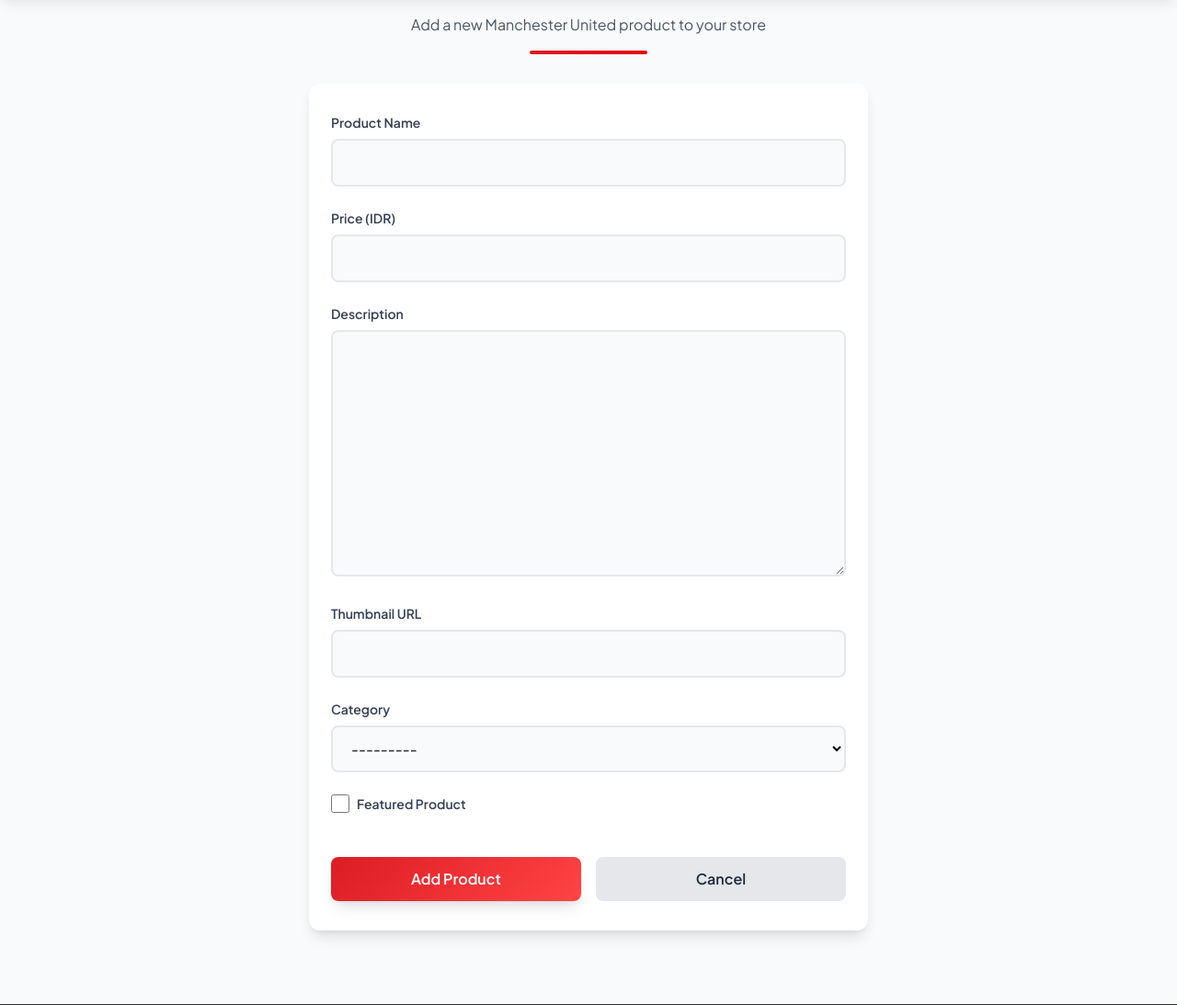
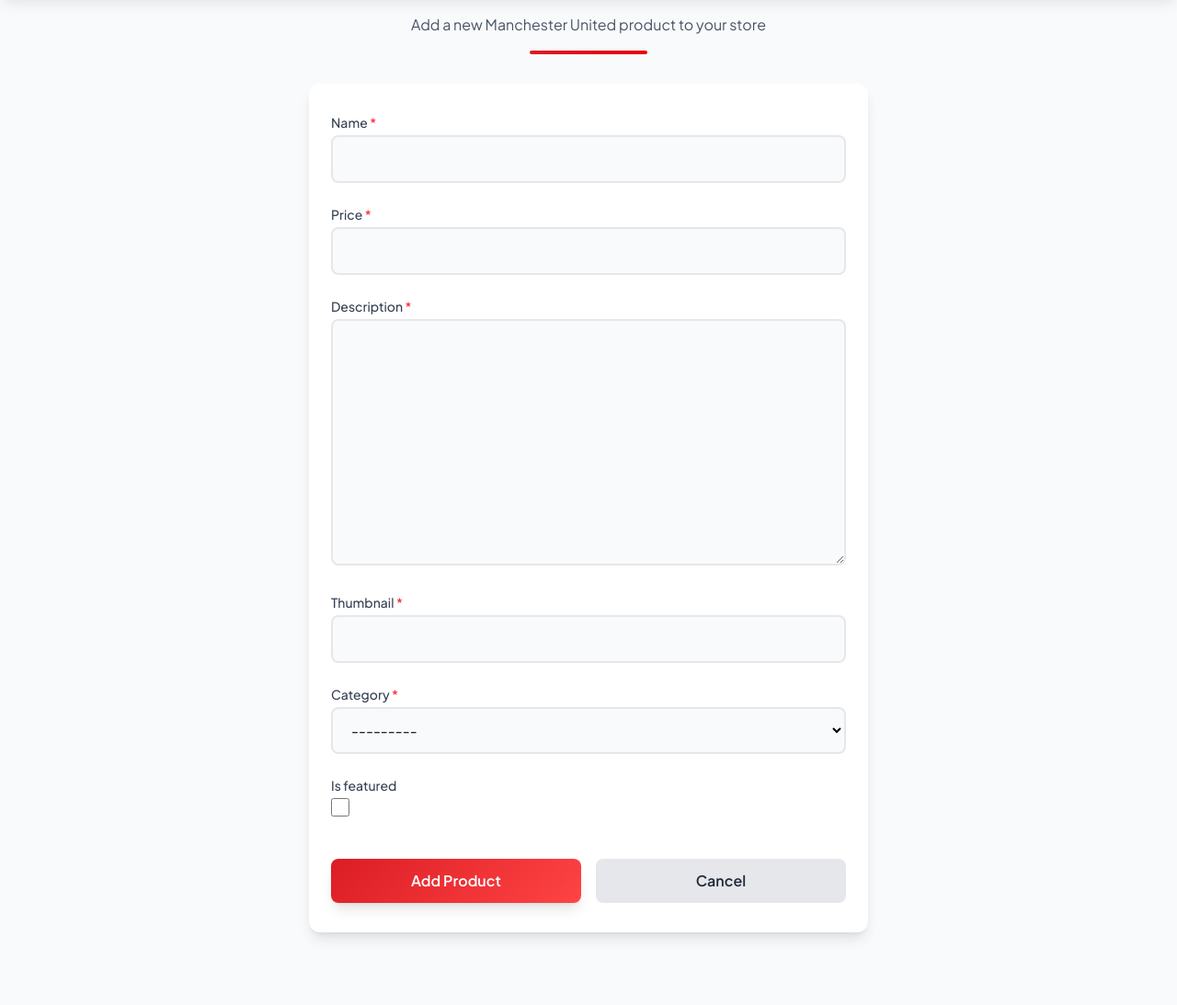
Before and after one commit to muhfauzannn/mu_shop, a Django app: page /create-product/ in a window 1280 px wide. Shown: the part 121-1214 px from the top of the page at 92% size. Run offline with Django 5.2, Linux system fonts and the light colour scheme.

Commit message:
feat: refactor product creation form for improved field handling and error display

```diff
--- a/main/templates/create_product.html
+++ b/main/templates/create_product.html
@@ -29,98 +29,25 @@
     <!-- Form Container -->
     <div class="bg-white rounded-xl shadow-lg overflow-hidden">
       <div class="px-6 py-8">
+
         <form method="POST" class="space-y-6">
             {% csrf_token %}
-
-          <!-- Product Name -->
+            {% for field in form %}
                 <div>
-            <label
-              for="{{ form.name.id_for_label }}"
-              class="block text-sm font-semibold text-gray-700 mb-2"
-            >
-              Product Name
+                    <label for="{{ field.id_for_label }}" class="block text-sm font-medium text-gray-700 mb-1">
+                        {{ field.label }}
+                        {% if field.field.required %}<span class="text-red-500">*</span>{% endif %}
                     </label>
-            {{ form.name }} {% if form.name.errors %}
-            <p class="mt-1 text-sm text-red-600">{{ form.name.errors.0 }}</p>
+                    {{ field }}
+                    {% if field.help_text %}
+                        <p class="text-xs text-gray-500 mt-1">{{ field.help_text }}</p>
                     {% endif %}
+                    {% for error in field.errors %}
+                        <p class="text-xs text-red-600 mt-1">{{ error }}</p>
+                    {% endfor %}
                 </div>
-
-          <!-- Price -->
-          <div>
-            <label
-              for="{{ form.price.id_for_label }}"
-              class="block text-sm font-semibold text-gray-700 mb-2"
-            >
-              Price (IDR)
-            </label>
-            {{ form.price }} {% if form.price.errors %}
-            <p class="mt-1 text-sm text-red-600">{{ form.price.errors.0 }}</p>
-            {% endif %}
-          </div>
-
-          <!-- Description -->
-          <div>
-            <label
-              for="{{ form.description.id_for_label }}"
-              class="block text-sm font-semibold text-gray-700 mb-2"
-            >
-              Description
-            </label>
-            {{ form.description }} {% if form.description.errors %}
-            <p class="mt-1 text-sm text-red-600">
-              {{ form.description.errors.0 }}
-            </p>
-            {% endif %}
-          </div>
-
-          <!-- Thumbnail URL -->
-          <div>
-            <label
-              for="{{ form.thumbnail.id_for_label }}"
-              class="block text-sm font-semibold text-gray-700 mb-2"
-            >
-              Thumbnail URL
-            </label>
-            {{ form.thumbnail }} {% if form.thumbnail.errors %}
-            <p class="mt-1 text-sm text-red-600">
-              {{ form.thumbnail.errors.0 }}
-            </p>
-            {% endif %}
-          </div>
-
-          <!-- Category -->
-          <div>
-            <label
-              for="{{ form.category.id_for_label }}"
-              class="block text-sm font-semibold text-gray-700 mb-2"
-            >
-              Category
-            </label>
-            {{ form.category }} {% if form.category.errors %}
-            <p class="mt-1 text-sm text-red-600">
-              {{ form.category.errors.0 }}
-            </p>
-            {% endif %}
-          </div>
-
-          <!-- Featured Product -->
-          <div class="flex items-center">
-            {{ form.is_featured }}
-            <label
-              for="{{ form.is_featured.id_for_label }}"
-              class="ml-2 text-sm font-semibold text-gray-700"
-            >
-              Featured Product
-            </label>
-            {% if form.is_featured.errors %}
-            <p class="mt-1 text-sm text-red-600">
-              {{ form.is_featured.errors.0 }}
-            </p>
-            {% endif %}
-          </div>
-
-          <!-- Buttons -->
-          <div class="flex gap-4 pt-6">
+            {% endfor %}
+            <div class="flex gap-4 pt-4">
                 <button
                     type="submit"
                     class="flex-1 bg-gradient-primary hover:bg-gradient-primary-hover text-white font-semibold py-3 px-6 rounded-lg transition-all duration-300 hover:-translate-y-0.5 shadow-lg hover:shadow-xl"
```
Lines whose indentation alone changed are shown as unchanged.
